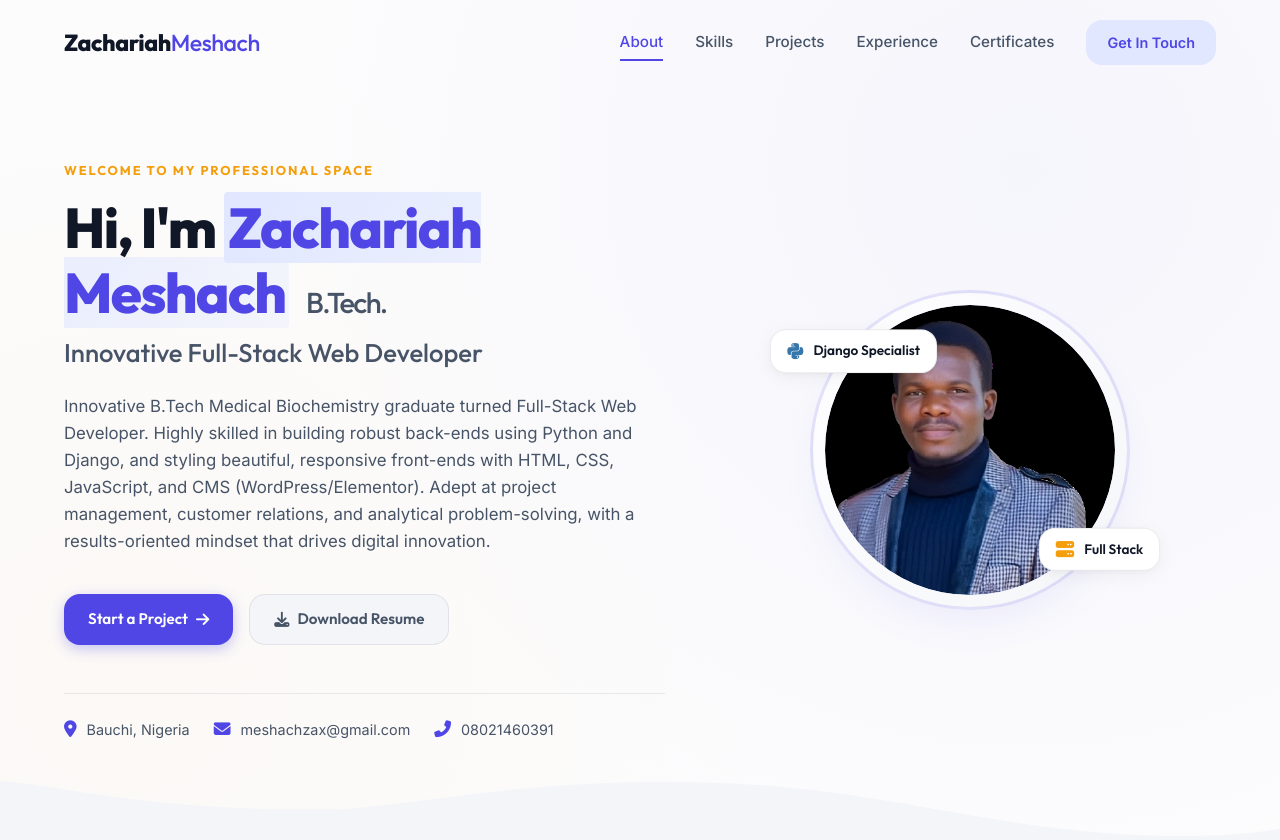
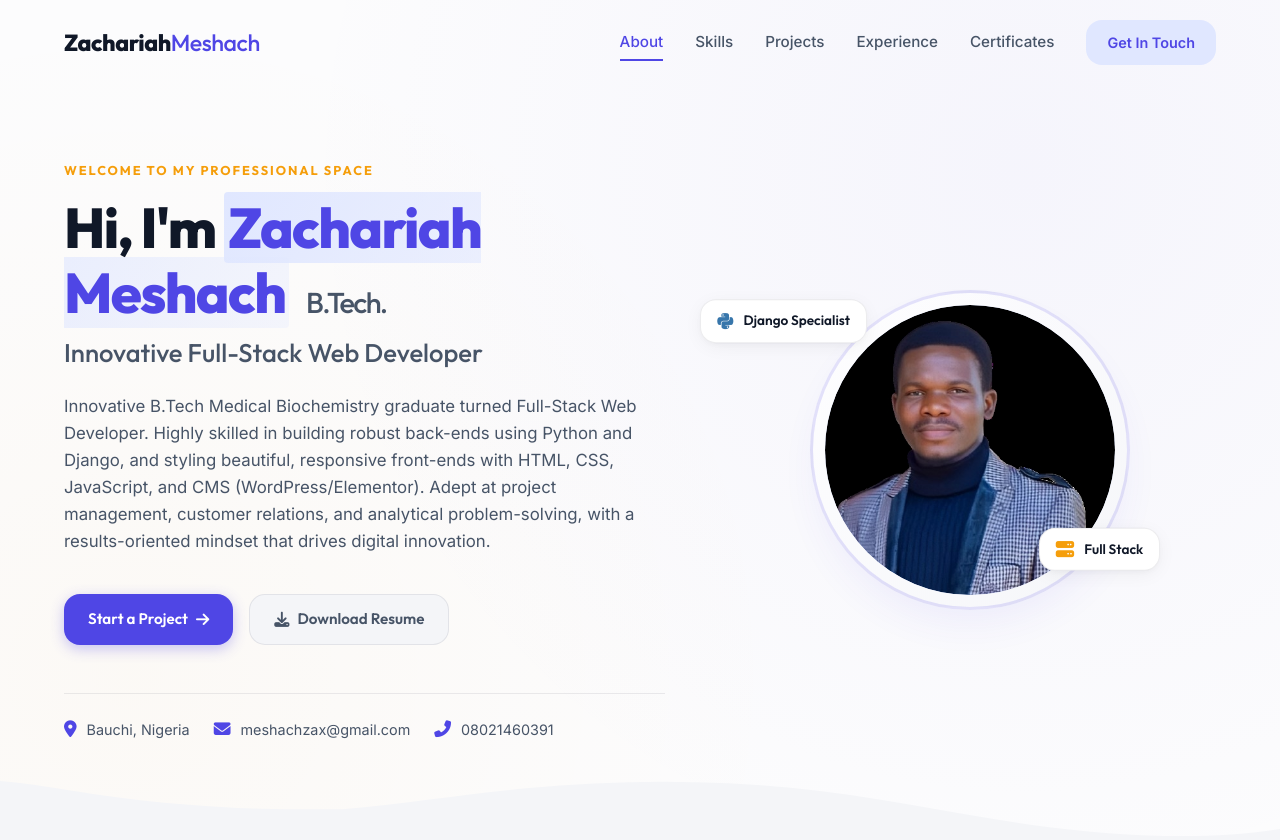
Before and after one commit to MZacx54/portfolio, a Django app: page / in a window 1280 px wide. Shown: the top 840 px of the page. Run offline with Django 4.2, Linux system fonts and the light colour scheme; data comes from the database, SQL or seed files in the repository.

Commit message:
Adjust badge-1 position

```diff
--- a/static/portfolio/css/style.css
+++ b/static/portfolio/css/style.css
@@ -447,8 +447,8 @@ img, svg {
 }
 
 .badge-1 {
-    top: 40px;
-    left: -40px;
+    top: 10px;
+    left: -110px;
     animation: floating-badge 6s ease-in-out infinite;
 }
 
```
